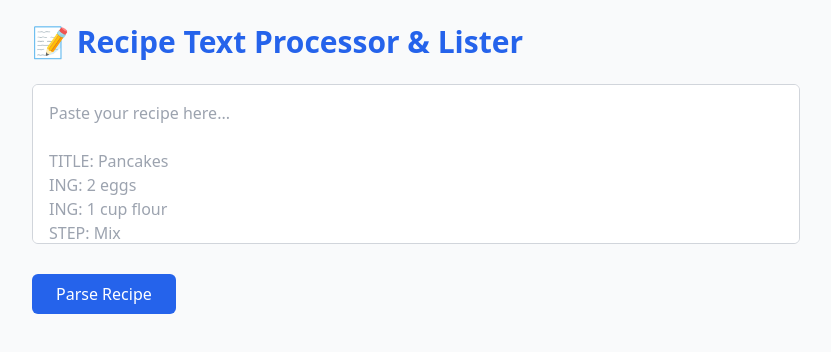
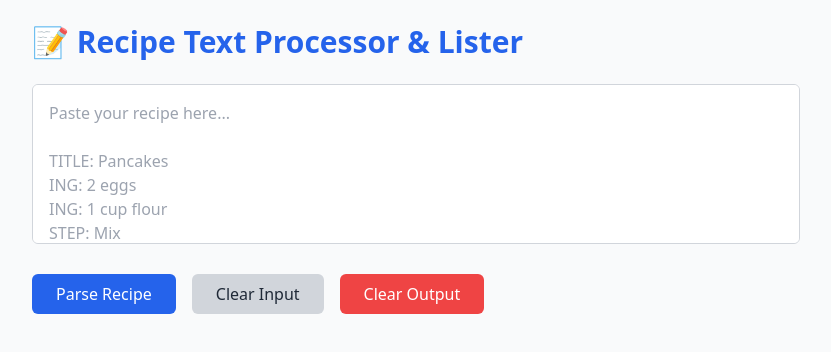
Before and after one commit to C4lcul4tor/Recipe-Text-Processor-Lister, a React (Vite) app in the folder client/: page / in a window 1280 px wide. Shown: the top 352 px of the page, without its empty margins (224-1055 px from the left). Built offline with nearby package versions, Linux system fonts and the light colour scheme.

Commit message:
Step 7: Add Clear Input and Clear Output buttons to improve user experience

```diff
--- a/client/src/App.tsx
+++ b/client/src/App.tsx
@@ -18,9 +18,7 @@ export default function App() {
     try {
       const response = await fetch("http://localhost:3001/parse-recipe", {
         method: "POST",
-        headers: {
-          "Content-Type": "application/json",
-        },
+        headers: { "Content-Type": "application/json" },
         body: JSON.stringify({ text: input }),
       });
 
@@ -34,6 +32,15 @@ export default function App() {
     } catch (err: any) {
       setError(err.message || "Something went wrong");
     }
+  };
+
+  const handleClearInput = () => {
+    setInput("");
+  };
+
+  const handleClearOutput = () => {
+    setParsed(null);
+    setError("");
   };
 
   return (
@@ -50,6 +57,7 @@ export default function App() {
           onChange={(e) => setInput(e.target.value)}
         />
 
+        <div className="flex flex-wrap gap-4">
           <button
             className="bg-blue-600 text-white px-6 py-2 rounded-md hover:bg-blue-700"
             onClick={handleParse}
@@ -57,9 +65,22 @@ export default function App() {
             Parse Recipe
           </button>
 
-        {error && (
-          <div className="text-red-600 font-semibold">{error}</div>
-        )}
+          <button
+            className="bg-gray-300 text-gray-800 px-6 py-2 rounded-md hover:bg-gray-400"
+            onClick={handleClearInput}
+          >
+            Clear Input
+          </button>
+
+          <button
+            className="bg-red-500 text-white px-6 py-2 rounded-md hover:bg-red-600"
+            onClick={handleClearOutput}
+          >
+            Clear Output
+          </button>
+        </div>
+
+        {error && <div className="text-red-600 font-semibold">{error}</div>}
 
         {parsed && (
           <div className="bg-white p-4 shadow-md rounded-md">
```
Lines whose indentation alone changed are shown as unchanged.
